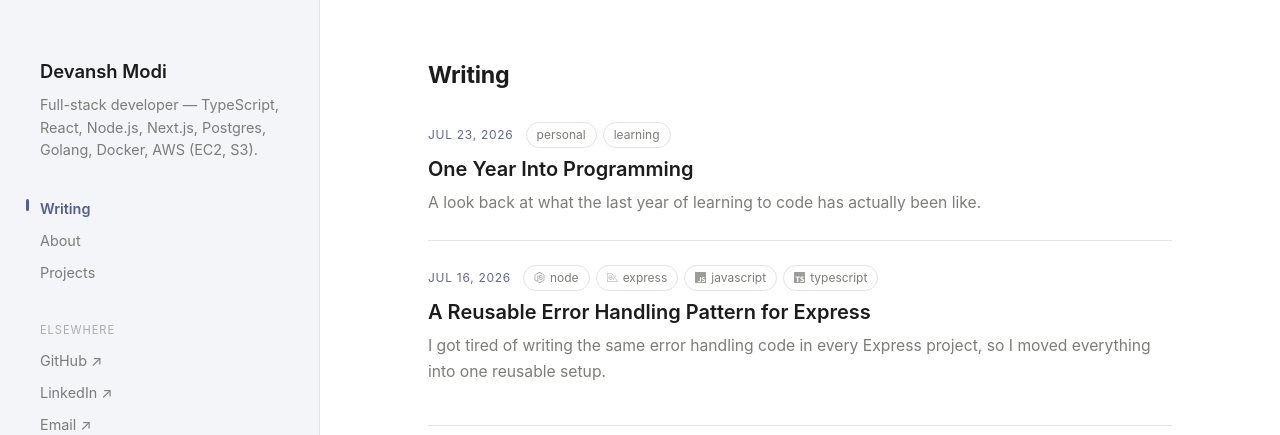
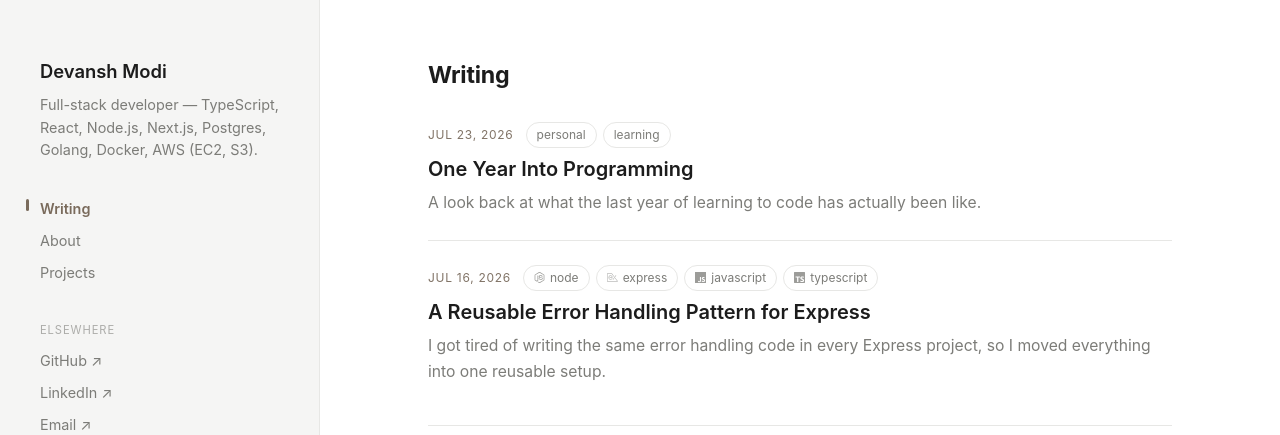
Before and after one commit to DevanshModi09/devanshmodi.in, a React (Vite) app: page / in a window 1280 px wide. Shown: the top 435 px of the page. Built offline with nearby package versions, Linux system fonts and the light colour scheme.

Commit message:
Revert theme palette to the warm taupe/orange scheme
Later theme commits shifted --accent and --rust into a blue-indigo
family (hsl(232...), hsl(238...)); restoring the original hsl(30...)
taupe and hsl(14...) orange used since the one-year-of-coding post.

```diff
--- a/src/index.css
+++ b/src/index.css
@@ -6,14 +6,14 @@
 
 :root {
   --bg: #ffffff;
-  --bg-side: hsl(232 22% 96.6%);
-  --bg-subtle: hsl(232 20% 97.5%);
+  --bg-side: #f5f5f4;
+  --bg-subtle: #f7f7f6;
   --text: #1c1c1c;
   --text-muted: #7c7c78;
   --text-faint: #a0a09b;
-  --border: hsl(232 16% 90%);
-  --accent: hsl(232 28% 46%); /* dusty indigo , when its white theme */
-  --rust: hsl(238 36% 52%);
+  --border: #e7e7e5;
+  --accent: hsl(30 14% 42%); /* taupe , when its white theme */
+  --rust: hsl(14 45% 48%);
   --sans: "Avenir Next", Avenir, -apple-system, BlinkMacSystemFont, "Segoe UI",
     Roboto, sans-serif;
   --mono: ui-monospace, "SF Mono", Menlo, Consolas, monospace;
@@ -21,14 +21,14 @@
 
 :root[data-theme="dark"] {
   --bg: #131312;
-  --bg-side: hsl(230 8% 10%);
-  --bg-subtle: hsl(230 8% 11.6%);
+  --bg-side: #1a1a19;
+  --bg-subtle: #1e1e1d;
   --text: #e6e6e4;
   --text-muted: #92928d;
   --text-faint: #6e6e69;
-  --border: hsl(230 9% 17.5%);
-  --accent: hsl(228 34% 70%); /* dusty indigo , only when its dark theme */
-  --rust: hsl(232 40% 66%); /* same family as accent, for visibility as underline */
+  --border: #2b2b29;
+  --accent: hsl(220 18% 65%); /* slate , only when its dark theme */
+  --rust: hsl(14 55% 65%);
 }
 
 body {
```
